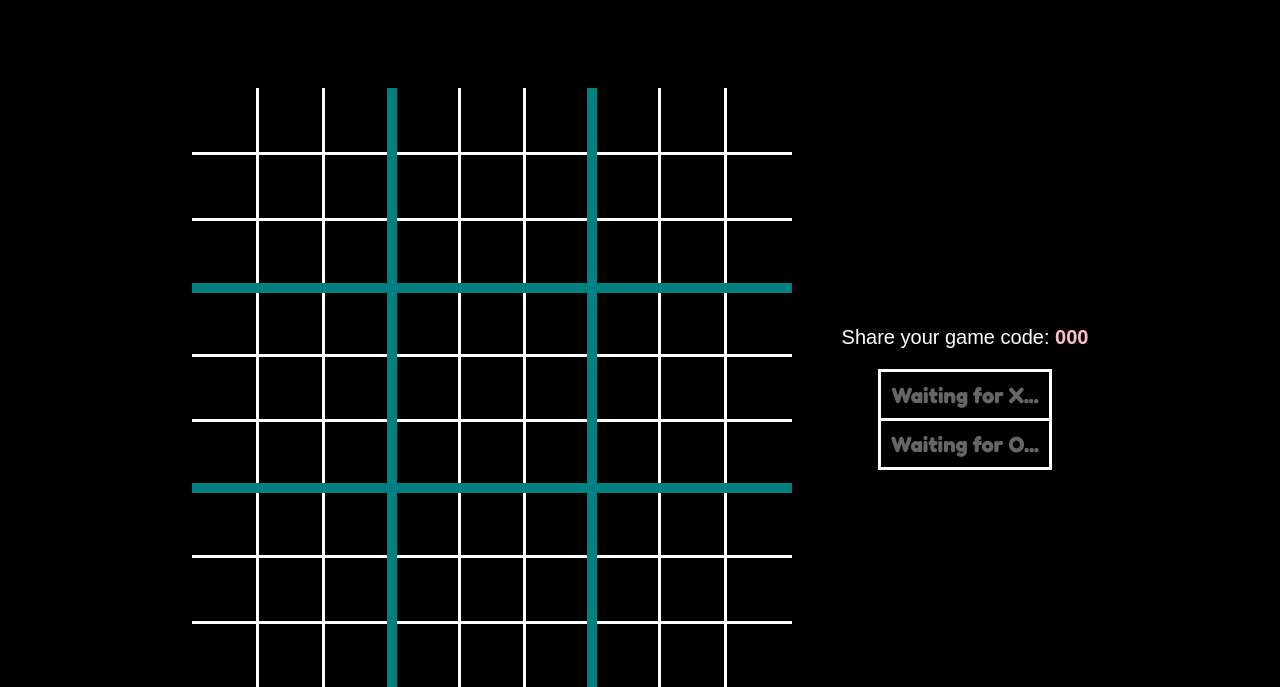
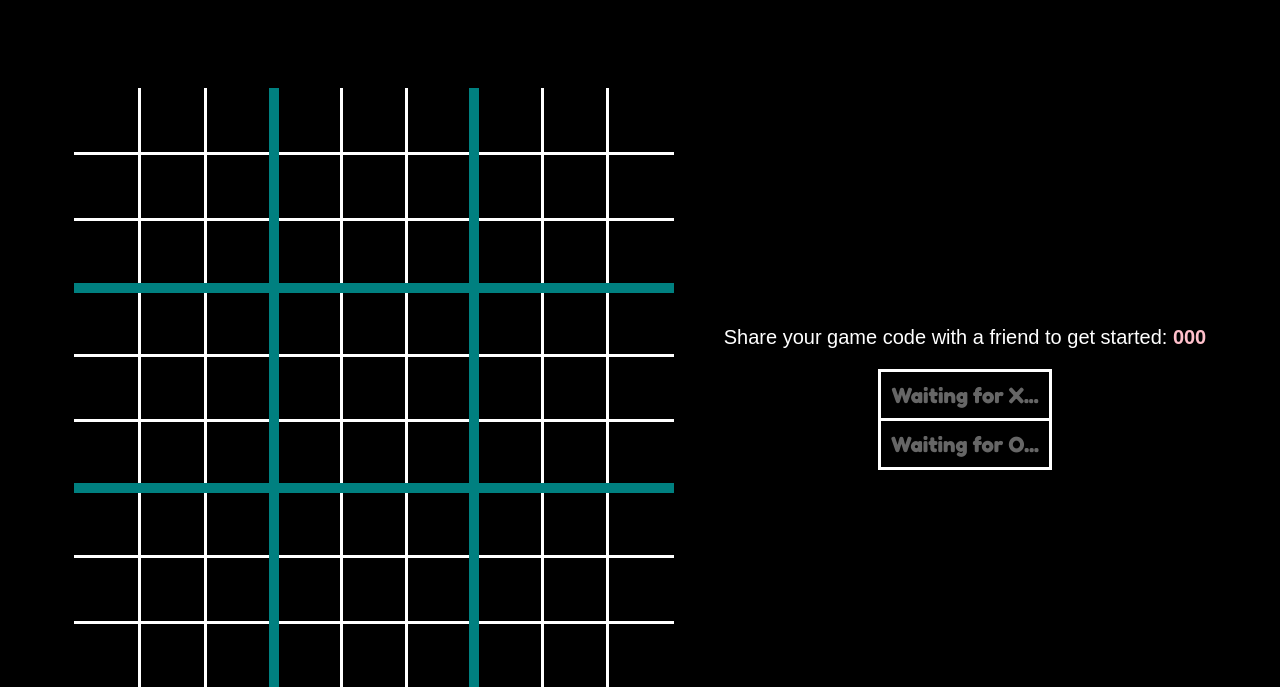
Before and after one commit to asharp02/SuperTicTacToe, a Flask app: template flask-game/templates/tic-tac-toe.html in a window 1280 px wide. Shown: the top 687 px of the page. Run offline with Flask 3, Linux system fonts and the light colour scheme; the template is opened without the code that fills it: most values are stand-ins (such as "Sample title", 1, 10 or a date in 2020); some libraries are stand-ins or nearby versions.

Commit message:
clarify get started message, remove msg once both players have joined

```diff
--- a/flask-game/static/js/tic-tac-toe.js
+++ b/flask-game/static/js/tic-tac-toe.js
@@ -409,6 +409,8 @@ socketio.on("init_game", (msg) => {
 });
 
 socketio.on("start_game", (msg) => {
+  const getStartedMsg = document.querySelector(".get-started-msg");
+  getStartedMsg.style.display = "none";
   Object.getPrototypeOf(game).initializeGame.call(game);
 });
 
--- a/flask-game/templates/home.html
+++ b/flask-game/templates/home.html
@@ -8,7 +8,8 @@
         <strong style="color:pink;">Gameplay:</strong> Your opponent's move in a small grid determines where you must play your next mark in the larger grid.
         For example, if your opponent places their mark in the top-left small grid, you must make your next move in
         the top-left small grid of the overall 3x3 grid.
-        A full set of rules can be found <a href="https://en.wikipedia.org/wiki/Ultimate_tic-tac-toe" target="_blank">here</a>.
+        A full set of rules can be found <a href="https://en.wikipedia.org/wiki/Ultimate_tic-tac-toe" target="_blank">here</a>. <br/>
+        <strong>Grab a friend, create a game and have them join the game via the game code!</strong>
     </p>
     <div class="form-container">
         <div class="name-input">
--- a/flask-game/templates/tic-tac-toe.html
+++ b/flask-game/templates/tic-tac-toe.html
@@ -219,7 +219,7 @@
             <button id="play-again" style="display:none">Play Again</button>
         </div>
         <div class="player-container">
-            <p>Share your game code: <strong style="color:pink;">{{ code }}</strong></p>
+            <p class="get-started-msg">Share your game code with a friend to get started: <strong style="color:pink;">{{ code }}</strong></p>
             <table class="player-table">
                 <tbody>
                     <tr>
```
